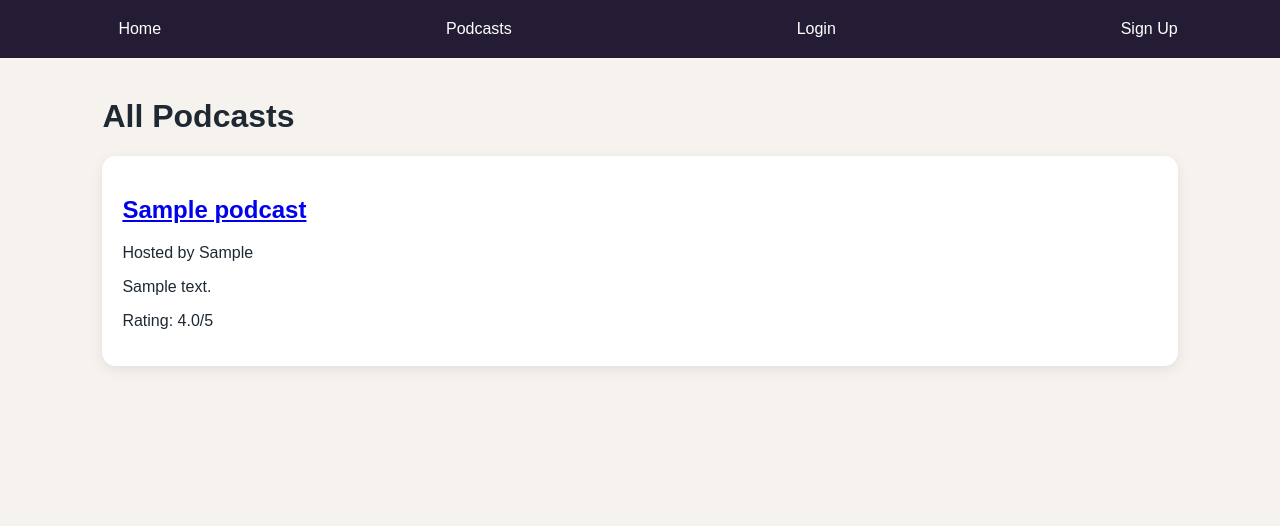
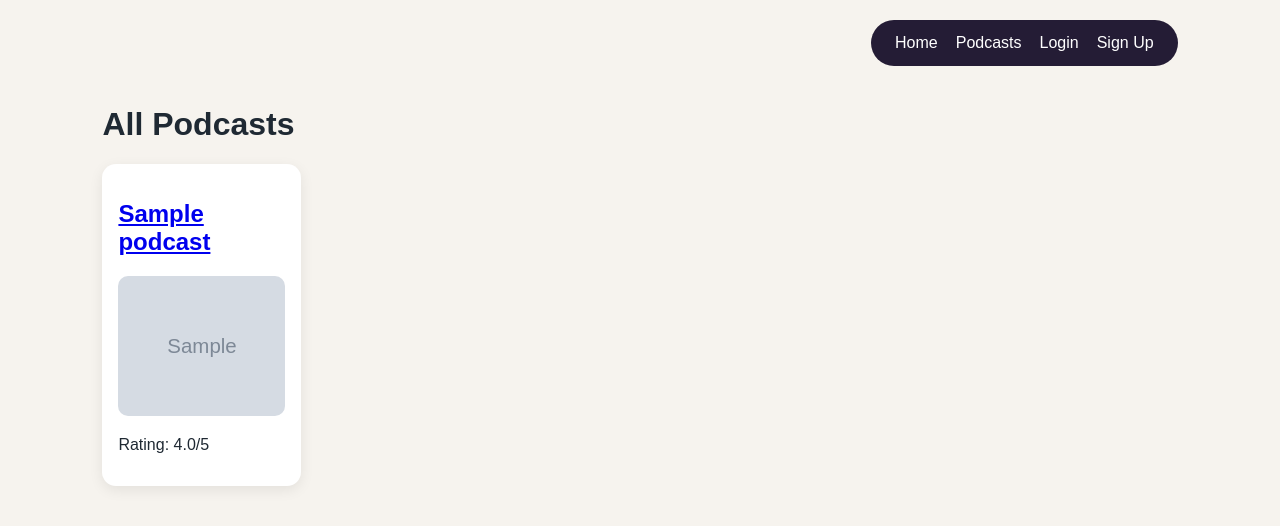
Before and after one commit to levi81770/PodVault, a Django app: page /podcasts/ in a window 1280 px wide. Shown: the top 526 px of the page. Run offline with Django 5.2, Linux system fonts and the light colour scheme; tables that the repository leaves empty hold one stand-in row (values such as "Sample post"); grey boxes marked "Sample" are stand-in pictures.

Commit message:
Improve home page and podcast layout

```diff
--- a/podcasts/static/css/style.css
+++ b/podcasts/static/css/style.css
@@ -10,19 +10,26 @@ body {
 }
 
 nav {
+    width: fit-content;
+    margin: 20px 8% 20px auto;
+    padding: 14px 24px;
+    background-color: #241c35;
+    border-radius: 999px;
+
     display: flex;
     align-items: center;
-    justify-content: space-between;
-    padding: 20px 8%;
-    background-color: #241c35;
+    gap: 18px;
 }
 
 nav a,
 nav button {
     color: white;
     text-decoration: none;
-    margin-left: 16px;
     font: inherit;
+}
+
+nav form {
+    display: inline;
 }
 
 nav button {
@@ -30,7 +37,6 @@ nav button {
     border: none;
     cursor: pointer;
 }
-
 main {
     width: 84%;
     margin: 40px auto;
@@ -47,7 +53,26 @@ button,
     text-decoration: none;
 }
 
-.podcast-card,
+.podcast-grid {
+    display: grid;
+    grid-template-columns: repeat(auto-fill, minmax(180px, 1fr));
+    gap: 20px;
+}
+
+.podcast-card {
+    background: white;
+    padding: 16px;
+    border-radius: 14px;
+    box-shadow: 0 4px 14px rgba(0, 0, 0, 0.08);
+}
+
+.podcast-card img {
+    width: 100%;
+    height: 140px;
+    object-fit: cover;
+    border-radius: 10px;
+}
+
 .review-card,
 .playlist-card {
     background: white;
@@ -55,11 +80,6 @@ button,
     margin: 20px 0;
     border-radius: 14px;
     box-shadow: 0 4px 14px rgba(0, 0, 0, 0.08);
-}
-
-.podcast-card img {
-    max-width: 180px;
-    border-radius: 12px;
 }
 
 form input,
--- a/podcasts/templates/podcasts/index.html
+++ b/podcasts/templates/podcasts/index.html
@@ -1,13 +1,17 @@
 {% extends 'base.html' %}
 {% block content %}
   <h1>All Podcasts</h1>
+  <div class="podcast-grid">
     {% for podcast in podcasts %}
       <div class="podcast-card">
         <h2>
           <a href="{% url 'podcast_detail' podcast.pk %}">{{ podcast.title }}</a>
         </h2>
-      <p>Hosted by {{ podcast.host }}</p>
-      <p>{{ podcast.description }}</p>
+        {% if podcast.image_url %}
+          <img src="{{ podcast.image_url }}"
+               alt="{{ podcast.title }} cover image"
+               width="250" />
+        {% endif %}
 
         {% if user.is_authenticated %}
 
@@ -40,5 +44,6 @@
     {% empty %}
       <p>No podcasts have been added yet.</p>
     {% endfor %}
+  </div>
 
 {% endblock %}
--- a/podcasts/views.py
+++ b/podcasts/views.py
@@ -49,7 +49,7 @@ class PodcastDetail(DetailView):
 
 class PodcastCreate(LoginRequiredMixin, CreateView):
     model = Podcast
-    fields = ["title", "description", "host", "image_url"]
+    fields = ["title", "image_url", "host", "description"]
     template_name = "podcasts/form.html"
 
     def form_valid(self, form):
@@ -59,7 +59,7 @@ class PodcastCreate(LoginRequiredMixin, CreateView):
 
 class PodcastUpdate(LoginRequiredMixin, UserPassesTestMixin, UpdateView):
     model = Podcast
-    fields = ["title", "description", "host", "image_url"]
+    fields = ["title", "image_url", "host", "description"]
     template_name = "podcasts/form.html"
 
     def test_func(self):
```
Also changed, not shown: podcasts/templates/home.html (+6 -3 lines), podcasts/templates/podcasts/playlist_detail.html (+2 -5 lines). Lines whose indentation alone changed are shown as unchanged.
